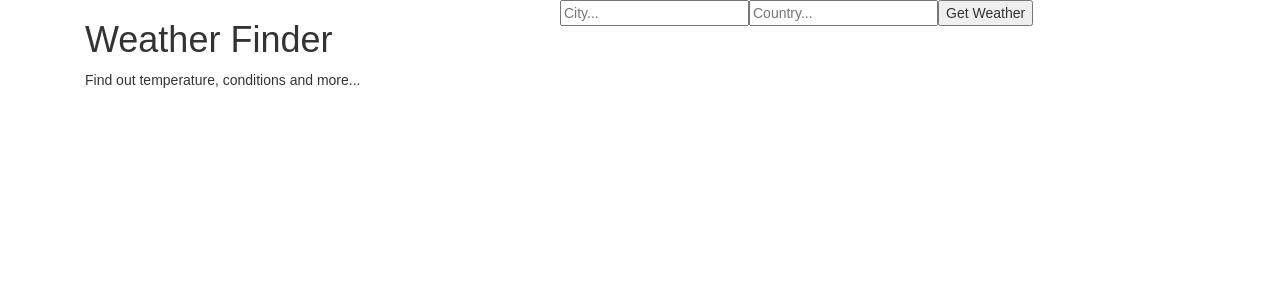
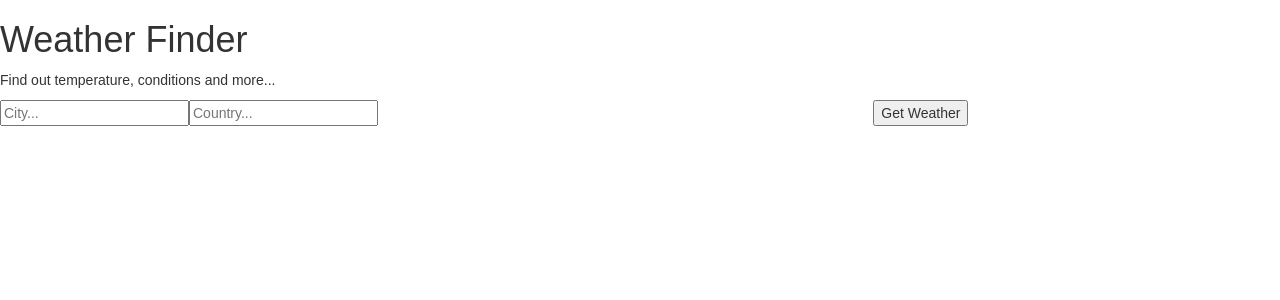
Before and after one commit to CoreyNoble/react-weather-app, a React (Create React App) app: page / in a window 1280 px wide. Shown: the top 300 px of the page. Built offline with nearby package versions, Linux system fonts and the light colour scheme; the HTML template or start-up script is replaced by a standard one.

Commit message:
Adding Font Awesome Icons, Main containers using flexbox

```diff
--- a/package.json
+++ b/package.json
@@ -3,6 +3,9 @@
   "version": "0.1.0",
   "private": true,
   "dependencies": {
+    "@fortawesome/fontawesome-svg-core": "^1.2.18",
+    "@fortawesome/free-solid-svg-icons": "^5.8.2",
+    "@fortawesome/react-fontawesome": "^0.1.4",
     "bootstrap": "^3.3.7",
     "react": "^16.8.6",
     "react-dom": "^16.8.6",
--- a/src/App.css
+++ b/src/App.css
@@ -1,5 +1,3 @@
-@import url('https://fonts.googleapis.com/css?family=Merriweather:100,200,300,300i,400,400i,700');
-@import url('https://fonts.googleapis.com/css?family=Roboto+Slab:400,700');
 @import url('https://fonts.googleapis.com/css?family=Open+Sans:300,400');
 
 body {
@@ -16,31 +14,29 @@ body {
 .main {
   border: 3px solid #888;
   box-shadow: 0px 13px 40px -13px rgba(0,0,0,0.75);
-  margin: 2.5rem auto;
+  margin: 2.5em auto;
+}
+
+#weather-app{
+  display: flex;
+  flex-flow: row wrap;
+  align-content: center;
+  align-items: center;
+  background-color: #6dbfbf;
 }
 
 .title-container {
-  background-color: #6dbfbf;
-  display: flex;
-  align-items: center;
-  justify-content: center;
+  flex-grow: 1;
   text-align: center;
   color: #000;
   min-height: unset;
-  padding: 1.5rem;
-}
-
-/* Large Devices, Wide Screens */
-@media only screen and (min-width : 1200px) {
-    .title-container {
-        min-height: 40rem;
-    }
+  padding: 2em;
 }
 
 .title-container__title {
-  font-size: 3.5rem;
+  font-size: 3.5em;
   line-height: 1.3;
-  font-family: 'Roboto Slab', serif;
+  font-family: 'Open Sans', sans-serif;
   margin-top: 0;
 }
 
@@ -48,35 +44,27 @@ body {
   font-style: italic;
   font-weight: 100;
   line-height: 1.5;
-  font-family: "Merriweather", serif;
+  font-family: 'Open Sans', sans-serif;
   margin-bottom: 0;
 }
 
-.form-container {
+.data-container {
+  flex-grow: 2;
   background-color: #262626;
-  padding: 2.5rem;
-  min-height: 40rem;
+  padding: 2em;
 }
 
 input[type="text"] {
   background-color: transparent;
+  color: #fff;
+  width: 100%;
+  font-size: 1.5em;
+  font-weight: lighter;
   border: 0;
   border-bottom: solid 1px #6dbfbf;
-  width: 100%;
-  padding-bottom: 0.5rem;
-  color: #fff !important;
-  font-weight: lighter;
+  padding-bottom: 0.5em;
   margin: 0 auto;
-  margin-bottom: 1.5rem;
-  font-size: 2rem;
-}
-
-/* Large Devices, Wide Screens */
-@media only screen and (min-width : 1200px) {
-    input[type="text"] {
-        width: 30%;
-        margin-right: 1rem;
-    }
+  margin-bottom: 1.5em;
 }
 
 input[type="text"] {
@@ -85,14 +73,15 @@ input[type="text"] {
 }
 
 input:-webkit-autofill {
-    -webkit-box-shadow: 0 0 0 2rem #262626 inset;
+    -webkit-box-shadow: 0 0 0 2em #262626 inset;
     -webkit-text-fill-color: #fff !important;
 }
 
 button {
   cursor: pointer;
-  font-size: 1.5rem;
-  padding: 1em 2em;
+  font-size: 1.25em;
+  float: right;
+  padding: 0.75em 1.25em;
   color: #000;
   border: 2px solid #000;
   border-radius: 4px;
@@ -117,12 +106,12 @@ button:active {
 }
 
 .weather{
-    margin-top: 3rem;
+    margin-top: 3em;
 }
 
 .weather__info {
   color: #fff;
-  font-size: 2rem;
+  font-size: 2em;
   font-weight: 200;
   margin-bottom: 0;
 }
@@ -130,7 +119,7 @@ button:active {
 .weather__key {
   color: #f16051;
   border-bottom: solid 2px rgba(255,255,255,0.06);
-  padding: 1rem 0 1rem 0;
+  padding: 1em 0 1em 0;
   font-weight: 400;
 }
 
@@ -145,7 +134,7 @@ button:active {
 
 .weather__error {
   color: #f16051;
-  font-size: 2rem;
+  font-size: 2em;
   font-weight: 200;
   margin-bottom: 0;
 }
--- a/src/App.js
+++ b/src/App.js
@@ -3,6 +3,20 @@ import React from "react";
 import Titles from "./components/Titles";
 import Form from "./components/Form";
 import Weather from "./components/Weather";
+
+import { library } from '@fortawesome/fontawesome-svg-core'
+import { FontAwesomeIcon } from '@fortawesome/react-fontawesome'
+import { faMapMarkerAlt } from '@fortawesome/free-solid-svg-icons'
+import { faBullseye } from '@fortawesome/free-solid-svg-icons'
+import { faThermometerQuarter } from '@fortawesome/free-solid-svg-icons'
+import { faThermometerThreeQuarters } from '@fortawesome/free-solid-svg-icons'
+import { faWind } from '@fortawesome/free-solid-svg-icons'
+import { faTint } from '@fortawesome/free-solid-svg-icons'
+import { faCloud } from '@fortawesome/free-solid-svg-icons'
+import { faCarSide } from '@fortawesome/free-solid-svg-icons'
+
+
+library.add(faMapMarkerAlt, faBullseye, faThermometerQuarter, faThermometerThreeQuarters, faWind, faTint, faCloud, faCarSide)
 
 const API_KEY = "64b5c52024ca083e556dab9c0cd5e153";
 
@@ -54,12 +68,11 @@ class App extends React.Component {
       <div>
         <div className="wrapper">
           <div className="main">
-            <div className="row">
-              <div className="container">
-                <div className="col-xs-12 col-lg-5 title-container">
+            <div id="weather-app">
+              <div className="title-container">
                 <Titles />
               </div>
-                <div className="col-xs-12 col-lg-7 form-container">
+              <div className="data-container">
                 <Form getWeather={this.getWeather} />
                 <Weather
                   temperature={this.state.temperature}
@@ -78,7 +91,6 @@ class App extends React.Component {
           </div>
         </div>
       </div>
-      </div>
     );
   }
 };
--- a/src/components/Form.js
+++ b/src/components/Form.js
@@ -2,9 +2,15 @@ import React from "react";
 
 const Form = props => (
     <form onSubmit={props.getWeather}>
-        <input type="text" name="city" placeholder="City..."/>
-        <input type="text" name="country" placeholder="Country..."/>
-        <button>Get Weather</button>
+        <div class="row">
+            <div class="col-xs-12 col-sm-8">
+                <input type="text" name="city" placeholder="City..."/>
+                <input type="text" name="country" placeholder="Country..."/>
+            </div>
+            <div class="col-xs-12 col-sm-4">
+                <button>Get Weather</button>
+            </div>
+        </div>
     </form>
 );
 
--- a/src/components/Weather.js
+++ b/src/components/Weather.js
@@ -1,15 +1,63 @@
 import React from "react";
+import { FontAwesomeIcon } from '@fortawesome/react-fontawesome'
 
 const Weather = props => (
-    <div class="weather">
+    <div class="weather row">
+        <div class="col-xs-3 col-sm-2 col-lg-1">
+            { props.city && props.country && <FontAwesomeIcon icon="map-marker-alt" /> }
+        </div>
+        <div class="col-xs-9 col-sm-10 col-lg-11">
             { props.city && props.country && <h3 class="weather__value">Location: <strong>{ props.city }, { props.country }</strong></h3> }
+        </div>
+
+        <div class="col-xs-3 col-sm-2 col-lg-1">
+            { props.temperature && <FontAwesomeIcon icon="bullseye" /> }
+        </div>
+        <div class="col-xs-9 col-sm-10 col-lg-11">
             { props.temperature && <h3 class="weather__value">Current Temperature: <strong>{ props.temperature }&#176;</strong></h3> }
+        </div>
+
+        <div class="col-xs-3 col-sm-2 col-lg-1">
+            { props.minimumTemperature && <FontAwesomeIcon icon="thermometer-quarter" /> }
+        </div>
+        <div class="col-xs-9 col-sm-10 col-lg-11">
             { props.minimumTemperature && <h3 class="weather__info">Minimum Temperature: <strong>{ props.minimumTemperature }&#176;</strong></h3> }
+        </div>
+
+        <div class="col-xs-3 col-sm-2 col-lg-1">
+            { props.maximumTemperature && <FontAwesomeIcon icon="thermometer-three-quarters" /> }
+        </div>
+        <div class="col-xs-9 col-sm-10 col-lg-11">
             { props.maximumTemperature && <h3 class="weather__info">Maximum Temperature: <strong>{ props.maximumTemperature }&#176;</strong></h3> }
+        </div>
+
+        <div class="col-xs-3 col-sm-2 col-lg-1">
+            { props.humidity && <FontAwesomeIcon icon="tint" /> }
+        </div>
+        <div class="col-xs-9 col-sm-10 col-lg-11">
             { props.humidity && <h3 class="weather__value">Humidity: <strong>{ props.humidity }<sup>%</sup></strong></h3> }
+        </div>
+
+        <div class="col-xs-3 col-sm-2 col-lg-1">
+            { props.windSpeed && <FontAwesomeIcon icon="wind" /> }
+        </div>
+        <div class="col-xs-9 col-sm-10 col-lg-11">
             { props.windSpeed && <h3 class="weather__info">Wind Speed: <strong>{ props.windSpeed } <small>meter/sec.</small></strong></h3> }
+        </div>
+
+        <div class="col-xs-3 col-sm-2 col-lg-1">
+            { props.cloudCoverage && <FontAwesomeIcon icon="cloud" /> }
+        </div>
+        <div class="col-xs-9 col-sm-10 col-lg-11">
             { props.cloudCoverage && <h3 class="weather__info">Cloud Coverage: <strong>{ props.cloudCoverage }<sup>%</sup></strong></h3> }
+        </div>
+
+        <div class="col-xs-3 col-sm-2 col-lg-1">
+            { props.description && <FontAwesomeIcon icon="car-side" /> }
+        </div>
+        <div class="col-xs-9 col-sm-10 col-lg-11">
             { props.description && <h3 class="weather__info">Conditions: <strong>{ props.description }</strong></h3> }
+        </div>
 
         { props.error && <h3 class="weather__error"><strong>{ props.error }</strong></h3>}
     </div>
```
Also changed, not shown: 1 other file (tests, documents, lock files or other folders). Lines whose indentation alone changed are shown as unchanged.
